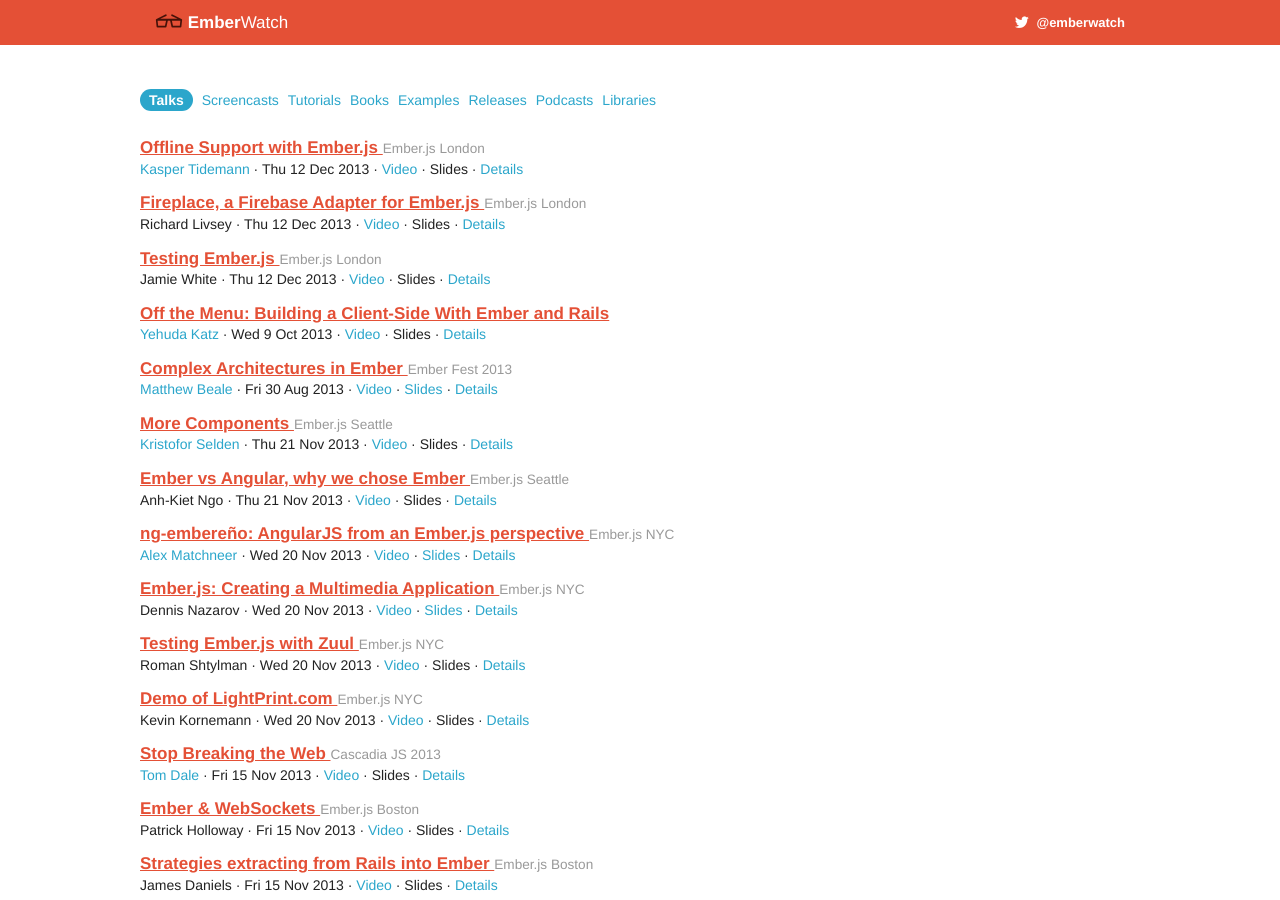
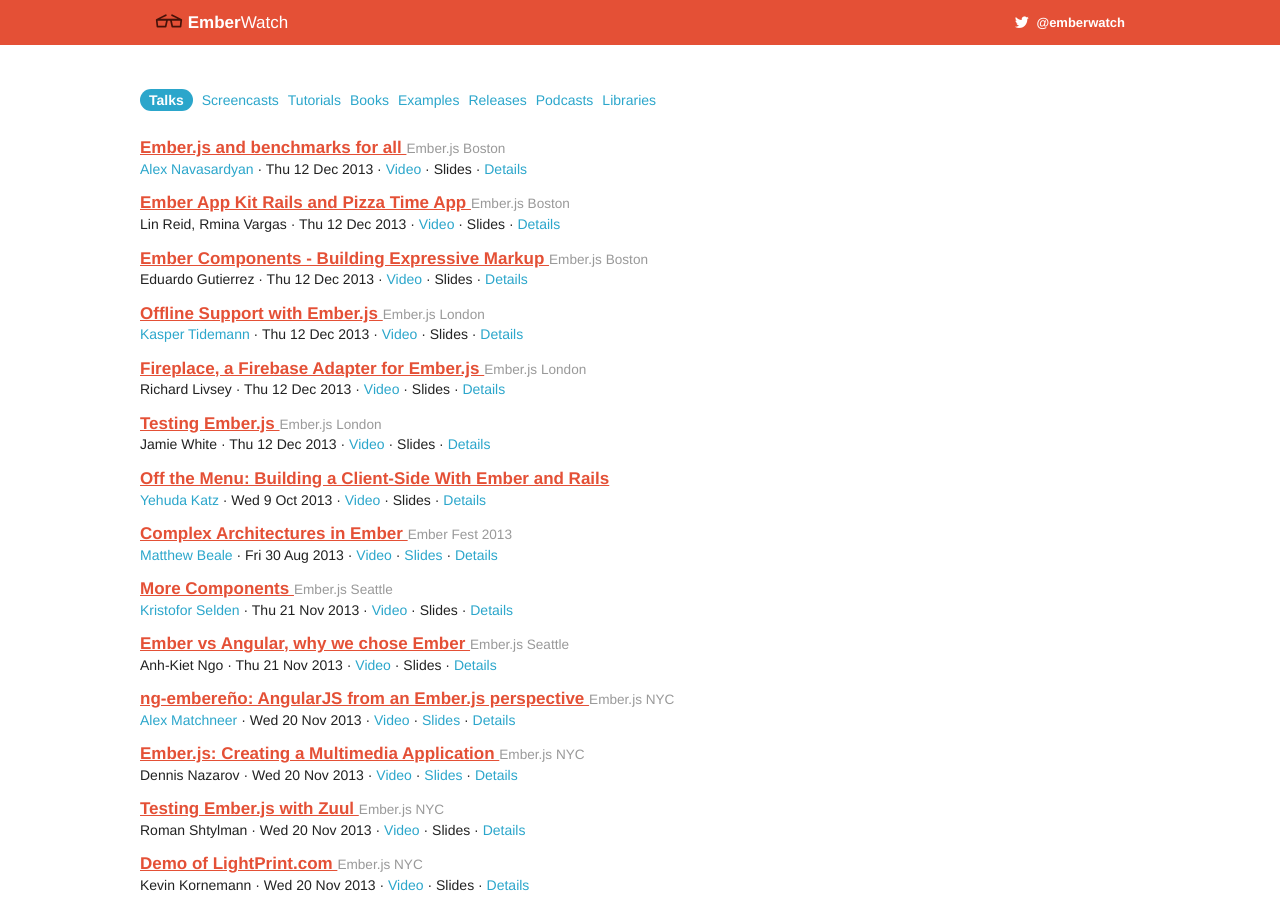
Before and after one commit to emberwatch/emberwatch, a Jekyll site: the page built from index.html, in a window 1280 px wide and 900 px high. Built offline with Jekyll 4.4.1, drawn with Linux system fonts in a browser that asks for light colours; comment, search, counter and statistics services are not loaded.

Commit message:
Ember.js Boston December

```diff
--- a/_data/people.yml
+++ b/_data/people.yml
@@ -428,3 +428,11 @@
 - id: 103
   name: Richard Livsey
   twitter: rlivsey
+- id: 104
+  name: Eduardo Gutierrez
+- id: 105
+  name: Lin Reid
+  twitter: linstula
+- id: 106
+  name: Rmina Vargas
+  twitter: rsocci
--- a/_data/talks.yml
+++ b/_data/talks.yml
@@ -1,4 +1,32 @@
 ---
+- title: Ember.js and benchmarks for all
+  date: '2013-12-12'
+  author_ids:
+  - 52
+  videos:
+  - https://www.youtube.com/watch?v=W0BU6TH6C-M#t=3648
+  event_id: 9
+  url: http://www.meetup.com/Boston-Ember-js/events/150933552/
+  id: 135
+- title: Ember App Kit Rails and Pizza Time App
+  date: '2013-12-12'
+  author_ids:
+  - 105
+  - 106
+  videos:
+  - https://www.youtube.com/watch?v=W0BU6TH6C-M#t=2150
+  event_id: 9
+  url: http://www.meetup.com/Boston-Ember-js/events/150933552/
+  id: 134
+- title: Ember Components - Building Expressive Markup
+  date: '2013-12-12'
+  author_ids:
+  - 104
+  videos:
+  - https://www.youtube.com/watch?v=W0BU6TH6C-M
+  event_id: 9
+  url: http://www.meetup.com/Boston-Ember-js/events/150933552/
+  id: 133
 - title: Offline Support with Ember.js
   date: '2013-12-12'
   author_ids:
```
